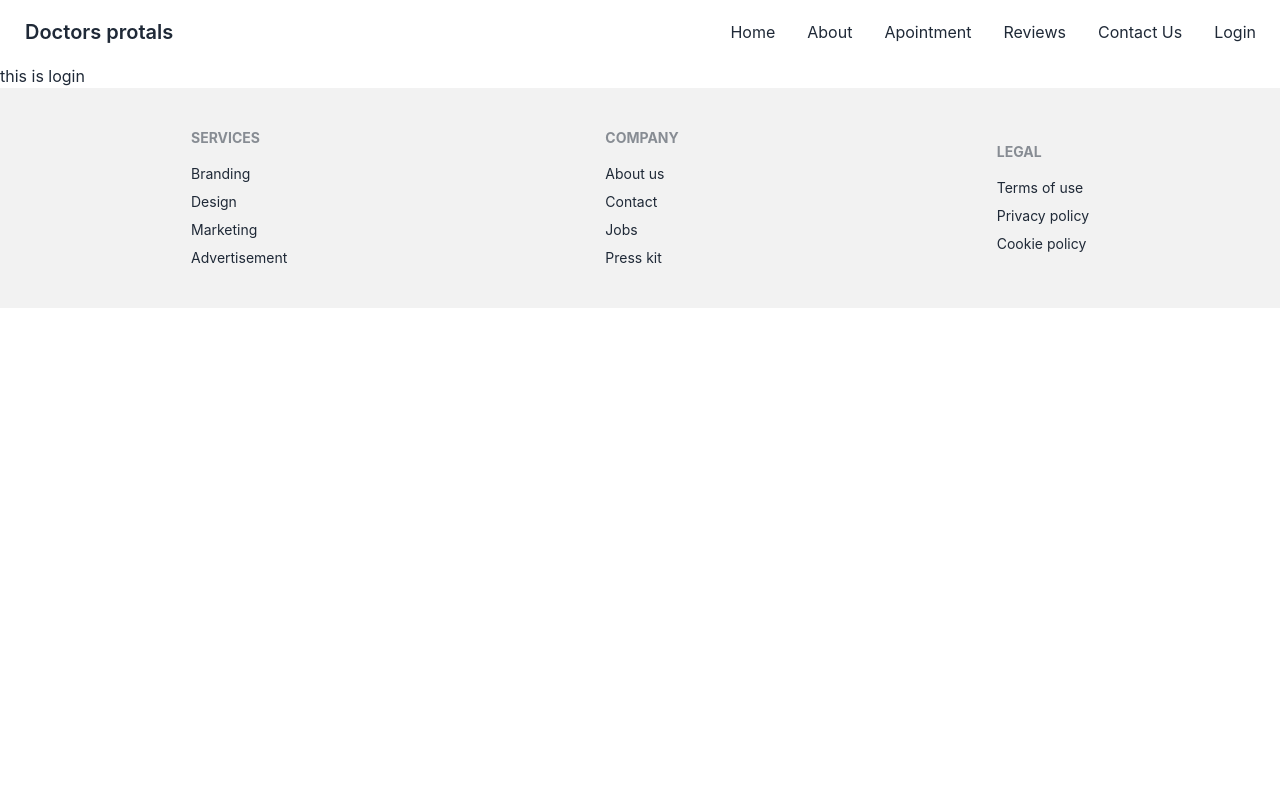
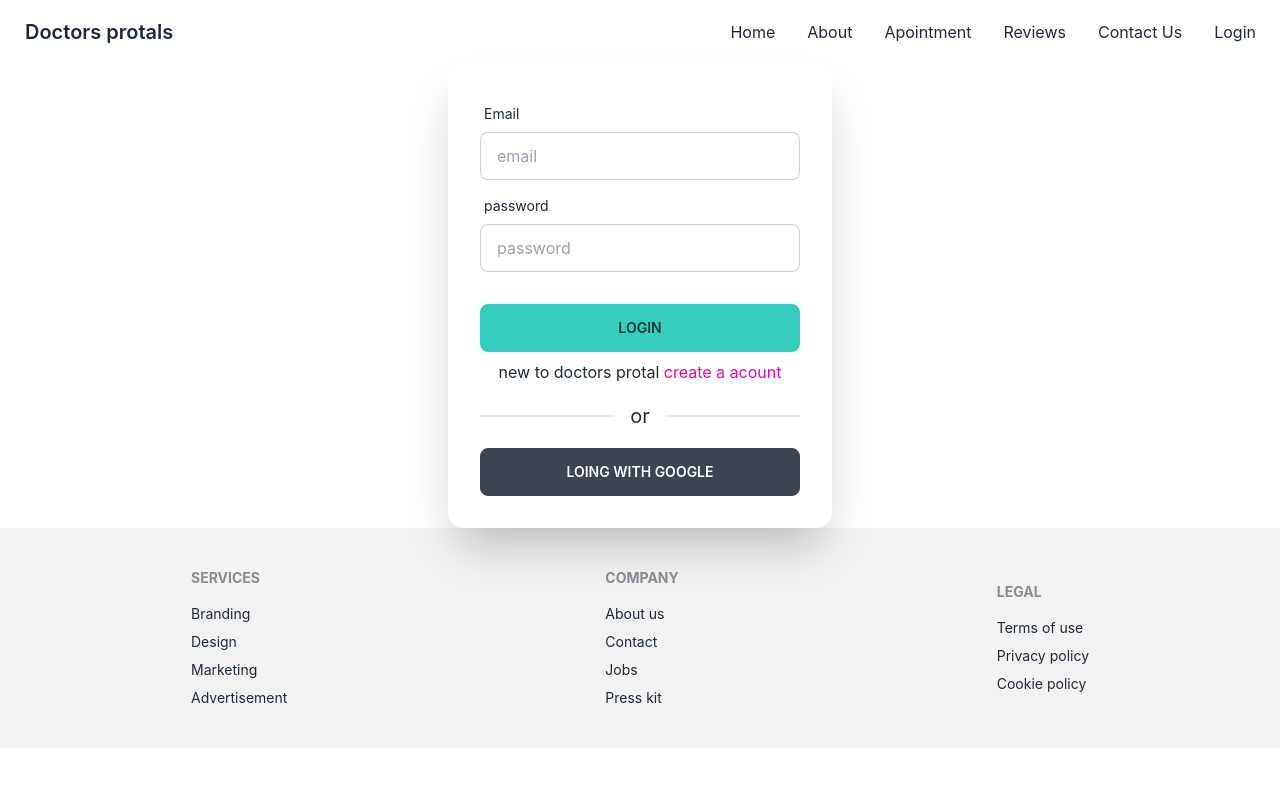
Before and after one commit to devSobuj910/doctors-portal, a React (Create React App) app: page /login in a window 1280 px wide. Shown: the top 786 px of the page. Built offline with nearby package versions, Linux system fonts and the light colour scheme.

Commit message:
login page create

```diff
--- a/package.json
+++ b/package.json
@@ -8,9 +8,11 @@
     "@testing-library/user-event": "^13.5.0",
     "daisyui": "^2.39.1",
     "date-fns": "^2.29.3",
+    "firebase": "^9.14.0",
     "react": "^18.2.0",
     "react-day-picker": "^8.3.6",
     "react-dom": "^18.2.0",
+    "react-hook-form": "^7.39.4",
     "react-router-dom": "^6.4.3",
     "react-scripts": "5.0.1",
     "web-vitals": "^2.1.4"
--- /dev/null
+++ b/src/FirebaseConfig/Firebaseconfig.js
@@ -0,0 +1,19 @@
+// Import the functions you need from the SDKs you need
+import { initializeApp } from "firebase/app";
+// TODO: Add SDKs for Firebase products that you want to use
+// https://firebase.google.com/docs/web/setup#available-libraries
+
+// Your web app's Firebase configuration
+const firebaseConfig = {
+  apiKey: process.env.REACR_APP_apiKey,
+  authDomain: process.env.REACR_APP_authDomain,
+  projectId: process.env.REACR_APP_projectId,
+  storageBucket: process.env.REACR_APP_storageBucket,
+  messagingSenderId: process.env.REACR_APP_messagingSenderId,
+  appId: process.env.REACR_APP_appId
+};
+
+// Initialize Firebase
+const app = initializeApp(firebaseConfig);
+
+export default app;
--- /dev/null
+++ b/src/pages/Sinup/Sinup.js
@@ -0,0 +1,11 @@
+import React from "react";
+
+const Sinup = () => {
+  return (
+    <div>
+      <h2>this is sinup</h2>
+    </div>
+  );
+};
+
+export default Sinup;
--- a/src/pages/login/Login.js
+++ b/src/pages/login/Login.js
@@ -1,11 +1,117 @@
-import React from "react";
+import { useForm } from "react-hook-form";
+import { Link } from "react-router-dom";
 
 const Login = () => {
+  const {
+    register,
+    formState: { errors },
+    handleSubmit
+  } = useForm();
+
+  const formSubmit = (form) => {
+    console.log(form);
+  };
+
   return (
     <div>
-      <h3> this is login </h3>
+      <div>
+        <form className="text-center" onSubmit={handleSubmit(formSubmit)}>
+          <div className="card flex-shrink-0 w-full max-w-sm shadow-2xl mx-auto bg-base-100">
+            <div className="card-body">
+              <div className="form-control">
+                <label className="label">
+                  <span className="label-text">Email</span>
+                </label>
+                <input
+                  type="text"
+                  placeholder="email"
+                  className="input input-bordered"
+                  {...register("email", { required: "email is rwquerd" })}
+                  aria-invalid={errors.email ? "true" : "false"}
+                />
+                {errors.email && (
+                  <p className="text-secondary" role="alert">
+                    {errors.email?.message}
+                  </p>
+                )}
+              </div>
+
+              <div className="form-control">
+                <label className="label">
+                  <span className="label-text">password</span>
+                </label>
+                <input
+                  type="password"
+                  placeholder="password"
+                  className="input input-bordered"
+                  {...register("password", {
+                    required: "password is rwquerd",
+                    minLength: {
+                      value: "6",
+                      message: "password must be 6 caecter"
+                    }
+                  })}
+                  aria-invalid={errors.email ? "true" : "false"}
+                />
+                {errors.password && (
+                  <p className="text-secondary" role="alert">
+                    {errors.password?.message}
+                  </p>
+                )}
+              </div>
+
+              {/* <div className="form-control">
+                <label className="label">
+                  <span className="label-text">Password</span>
+                </label>
+                <input
+                  type="password"
+                  className="input input-bordered"
+                  {...register("password", {
+                    required: "password must be  need"
+                  })}
+                  aria-invalid={errors.password ? "true" : "false"}
+                />
+                {errors.password ?? (
+                  <p role={alert}> {errors.password?.message}</p>
+                )} */}
+              {/* <label className="label">
+                  <Link href="#" className="label-text-alt link link-hover">
+                    Forgot password?
+                  </Link>
+                </label>
+              </div> */}
+              <div className="form-control mt-6">
+                <button type="submit" className="btn btn-accent">
+                  Login
+                </button>
+              </div>
+              <p>
+                new to doctors protal{" "}
+                <Link className="text-secondary" to="/singup">
+                  create a acount
+                </Link>
+              </p>
+              <p className="divider text-xl">or</p>
+              <button className=" btn btn-outlet">loing with google</button>
+            </div>
+          </div>
+        </form>
+      </div>
     </div>
   );
 };
 
 export default Login;
+<div className="hero min-h-screen bg-base-200">
+  <div className="hero-content flex-col lg:flex-row-reverse">
+    <div className="text-center lg:text-left">
+      <h1 className="text-5xl font-bold">Login now!</h1>
+      <p className="py-6">
+        Provident cupiditate voluptatem et in. Quaerat fugiat ut assumenda
+        excepturi exercitationem quasi. In deleniti eaque aut repudiandae et a
+        id nisi.
+      </p>
+    </div>
+  </div>
+</div>;
--- a/src/routs/router/Router.js
+++ b/src/routs/router/Router.js
@@ -2,6 +2,7 @@ import Main from "../../layot/Main";
 import Apoinment from "../../pages/Apoinments/Apoinment/Apoinment";
 import Home from "../../pages/home/Home";
 import Login from "../../pages/login/Login";
+import Sinup from "../../pages/Sinup/Sinup";
 const { createBrowserRouter } = require("react-router-dom");
 
 const router = createBrowserRouter([
@@ -24,6 +25,10 @@ const router = createBrowserRouter([
       {
         path: "/apointment",
         element: <Apoinment></Apoinment>
+      },
+      {
+        path: "/singup",
+        element: <Sinup></Sinup>
       }
     ]
   }
```
Also changed, not shown: 1 other file (tests, documents, lock files or other folders).
